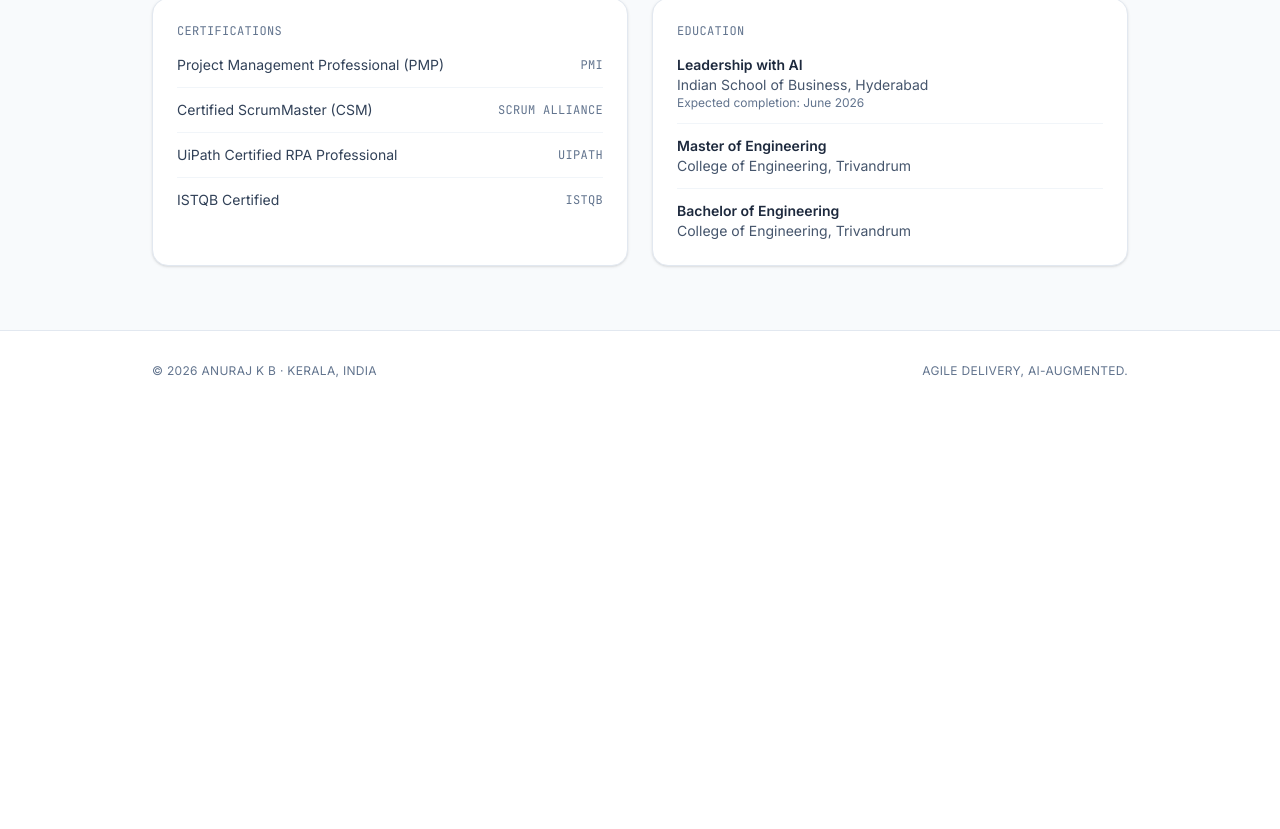
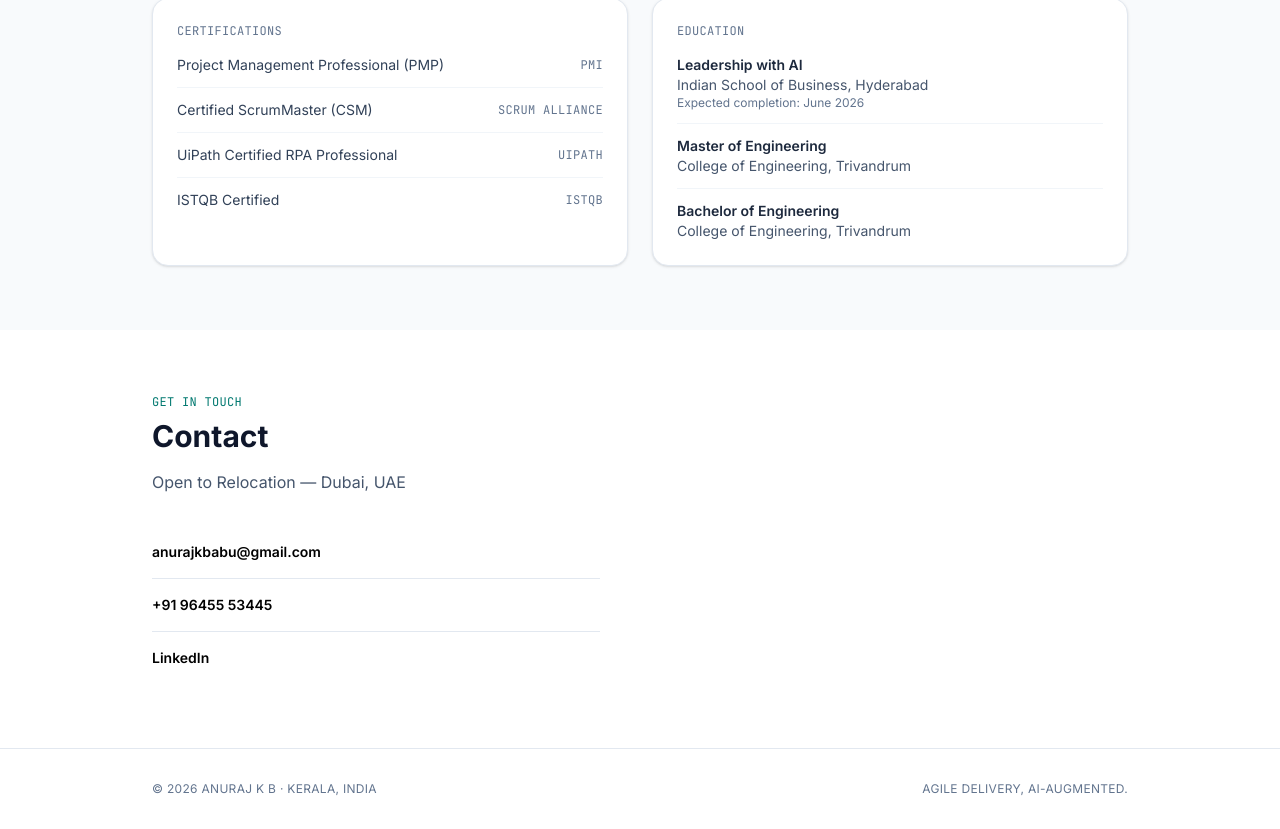
Before and after one commit to anurajkbabu-a11y/sm-portfolio, a Next.js app: page / in a window 1280 px wide. Shown: the part 4656-5485 px from the top of the page. Before the commit the page ends 5067 px from the top, so only its background shows below. Built offline with nearby package versions, Linux system fonts and the light colour scheme.

Commit message:
feat: add Contact section, complete page composition

```diff
--- a/app/page.tsx
+++ b/app/page.tsx
@@ -5,6 +5,7 @@ import Experience from "@/components/Experience";
 import AIHighlights from "@/components/AIHighlights";
 import Skills from "@/components/Skills";
 import Credentials from "@/components/Credentials";
+import Contact from "@/components/Contact";
 import Footer from "@/components/Footer";
 
 export default function Home() {
@@ -23,6 +24,7 @@ export default function Home() {
         <AIHighlights />
         <Skills />
         <Credentials />
+        <Contact />
       </main>
 
       <Footer />
--- /dev/null
+++ b/components/Contact.tsx
@@ -0,0 +1,23 @@
+import { contact, person } from "@/content/site";
+
+export default function Contact() {
+  return (
+    <section id="contact" className="mx-auto max-w-5xl px-6 py-16">
+      <p className="font-mono text-xs uppercase tracking-wide text-teal-700">{contact.eyebrow}</p>
+      <h2 className="mt-2 text-2xl font-bold text-slate-900 sm:text-3xl">{contact.heading}</h2>
+      <p className="mt-4 max-w-xl text-slate-600">{person.relocation}</p>
+      <ul className="mt-8 max-w-md divide-y divide-slate-200">
+        {contact.socialLinks.map((link) => (
+          <li key={link.label}>
+            <a
+              href={link.href}
+              className="flex items-center justify-between py-4 text-sm font-semibold text-slate-700 hover:text-teal-800"
+            >
+              {link.label}
+            </a>
+          </li>
+        ))}
+      </ul>
+    </section>
+  );
+}
```
